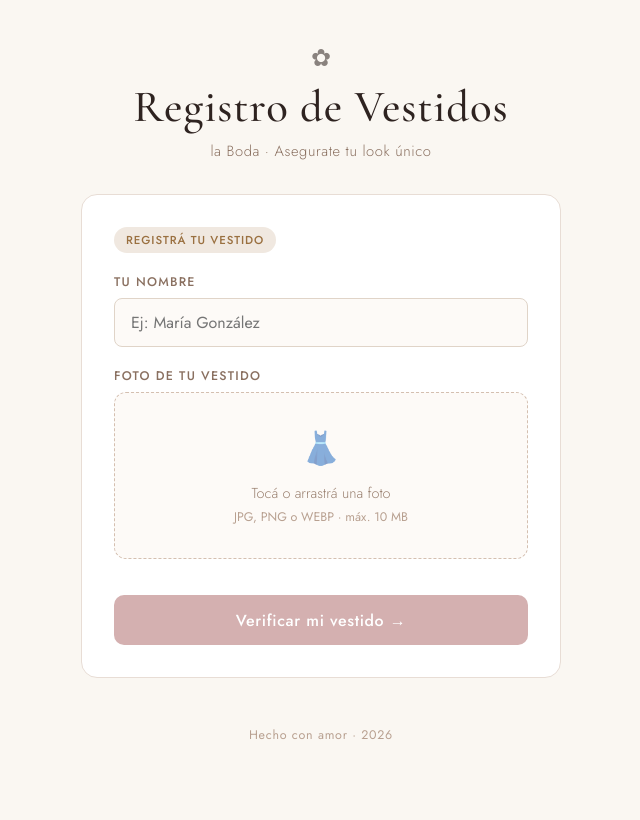
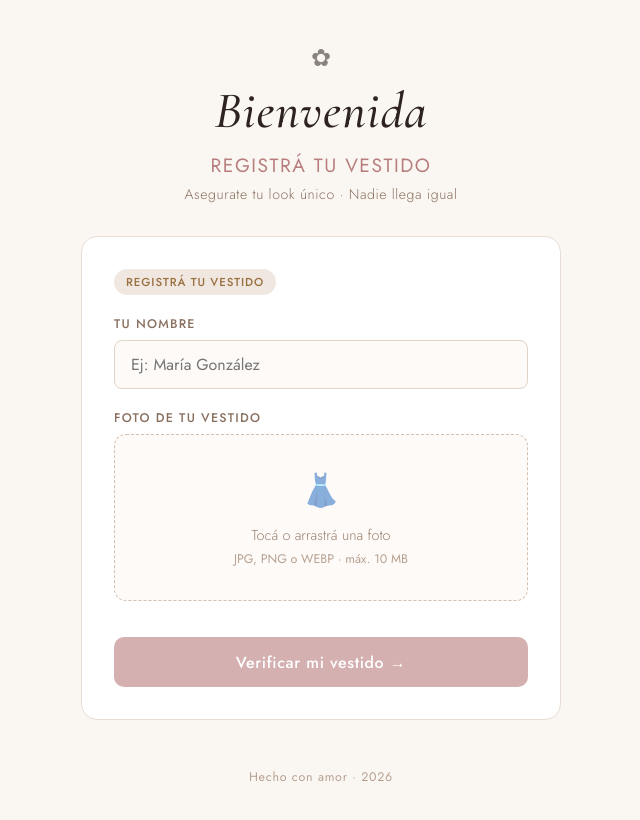
Before and after one commit to ivancane1/dress, a Next.js app: page / in a window 1280 px wide. Shown: the top 820 px of the page, without its empty margins (319-959 px from the left). Built offline with nearby package versions, Linux system fonts and the light colour scheme.

Commit message:
Cambios esteticos 1

```diff
--- a/app/page.module.css
+++ b/app/page.module.css
@@ -24,17 +24,28 @@
 }
 
 .title {
-  font-size: clamp(2rem, 6vw, 2.8rem);
+  font-size: clamp(2.2rem, 8vw, 3.2rem);
   font-weight: 500;
   color: var(--ink);
   letter-spacing: 0.02em;
   line-height: 1.1;
+  font-style: italic;
+}
+
+.tagline {
+  font-size: clamp(1rem, 3vw, 1.2rem);
+  color: var(--rose);
+  margin-top: 0.75rem;
+  font-weight: 400;
+  letter-spacing: 0.08em;
+  text-transform: uppercase;
+  font-family: 'Jost', sans-serif;
 }
 
 .subtitle {
-  font-size: 0.92rem;
+  font-size: 0.88rem;
   color: var(--muted);
-  margin-top: 0.5rem;
+  margin-top: 0.3rem;
   font-weight: 300;
   letter-spacing: 0.04em;
 }
@@ -171,6 +182,83 @@
 
 .clearBtn:hover {
   background: #fff;
+}
+
+/* ─── Expand hint ─────────────────────────────────────────────────────────── */
+
+.expandHint {
+  text-align: center;
+  font-size: 0.72rem;
+  color: var(--muted);
+  letter-spacing: 0.06em;
+  text-transform: uppercase;
+  padding: 0.4rem 0 0.1rem;
+  opacity: 0.7;
+}
+
+.clickable {
+  cursor: zoom-in;
+  transition: opacity 0.15s;
+}
+
+.clickable:hover {
+  opacity: 0.9;
+}
+
+/* ─── Lightbox ────────────────────────────────────────────────────────────── */
+
+.lightboxOverlay {
+  position: fixed;
+  inset: 0;
+  background: rgba(20, 12, 10, 0.88);
+  display: flex;
+  align-items: center;
+  justify-content: center;
+  z-index: 1000;
+  padding: 1.5rem;
+  animation: fadeIn 0.22s ease;
+}
+
+@keyframes fadeIn {
+  from { opacity: 0; }
+  to   { opacity: 1; }
+}
+
+.lightboxImg {
+  max-width: 100%;
+  max-height: 90dvh;
+  object-fit: contain;
+  border-radius: 10px;
+  animation: zoomIn 0.25s cubic-bezier(0.34, 1.56, 0.64, 1);
+  box-shadow: 0 24px 80px rgba(0, 0, 0, 0.5);
+}
+
+@keyframes zoomIn {
+  from { transform: scale(0.85); opacity: 0; }
+  to   { transform: scale(1);    opacity: 1; }
+}
+
+.lightboxClose {
+  position: fixed;
+  top: 1.25rem;
+  right: 1.25rem;
+  background: rgba(255, 255, 255, 0.15);
+  border: 0.5px solid rgba(255, 255, 255, 0.3);
+  border-radius: 50%;
+  width: 36px;
+  height: 36px;
+  display: flex;
+  align-items: center;
+  justify-content: center;
+  color: #fff;
+  font-size: 0.9rem;
+  cursor: pointer;
+  transition: background 0.15s;
+  z-index: 1001;
+}
+
+.lightboxClose:hover {
+  background: rgba(255, 255, 255, 0.28);
 }
 
 /* ─── Buttons ─────────────────────────────────────────────────────────────── */
--- a/app/page.tsx
+++ b/app/page.tsx
@@ -47,16 +47,27 @@ export default function Home() {
   const [isDragging, setIsDragging] = useState(false);
   const [conflict, setConflict] = useState<ConflictInfo | null>(null);
   const [registeredUrl, setRegisteredUrl] = useState<string | null>(null);
-  const [weddingLabel, setWeddingLabel] = useState("la Boda");
+  const [coupleNames, setCoupleNames] = useState<string | null>(null);
+  const [lightboxSrc, setLightboxSrc] = useState<string | null>(null);
   const fileRef = useRef<HTMLInputElement>(null);
 
   useEffect(() => {
     const wid = getWeddingId();
     if (wid !== "default") {
-      // Capitalizar y formatear el slug como nombre
-      const label = wid.replace(/-/g, " & ").replace(/\b\w/g, (c) => c.toUpperCase());
-      setWeddingLabel(`la Boda de ${label}`);
+      // "sofi-nico" → "Sofi & Nico"
+      const names = wid
+        .split("-")
+        .map((w) => w.charAt(0).toUpperCase() + w.slice(1))
+        .join(" & ");
+      setCoupleNames(names);
     }
+  }, []);
+
+  // Cerrar lightbox con Escape
+  useEffect(() => {
+    const onKey = (e: KeyboardEvent) => { if (e.key === "Escape") setLightboxSrc(null); };
+    window.addEventListener("keydown", onKey);
+    return () => window.removeEventListener("keydown", onKey);
   }, []);
 
   const handleFile = (f: File) => {
@@ -120,11 +131,27 @@ export default function Home() {
       {/* ── Header ── */}
       <header className={styles.header}>
         <div className={styles.ornamentTop}>✿</div>
-        <h1 className={styles.title}>
-          Registro de Vestidos
-        </h1>
-        <p className={styles.subtitle}>{weddingLabel} · Asegurate tu look único</p>
+        {coupleNames ? (
+          <h1 className={styles.title}>{coupleNames}</h1>
+        ) : (
+          <h1 className={styles.title}>Bienvenida</h1>
+        )}
+        <p className={styles.tagline}>Registrá tu vestido</p>
+        <p className={styles.subtitle}>Asegurate tu look único · Nadie llega igual</p>
       </header>
+
+      {/* ── Lightbox ── */}
+      {lightboxSrc && (
+        <div className={styles.lightboxOverlay} onClick={() => setLightboxSrc(null)}>
+          <button className={styles.lightboxClose} onClick={() => setLightboxSrc(null)}>✕</button>
+          <img
+            src={lightboxSrc}
+            alt="Vestido ampliado"
+            className={styles.lightboxImg}
+            onClick={(e) => e.stopPropagation()}
+          />
+        </div>
+      )}
 
       {/* ── Form step ── */}
       {step === "form" && (
@@ -165,9 +192,9 @@ export default function Home() {
               </div>
             ) : (
               <div className={styles.previewWrap}>
-                {/* eslint-disable-next-line @next/next/no-img-element */}
-                <img src={preview} alt="Vista previa" className={styles.previewImg} />
+                <img src={preview} alt="Vista previa" className={`${styles.previewImg} ${styles.clickable}`} onClick={() => setLightboxSrc(preview)} title="Clic para ampliar" />
                 <button className={styles.clearBtn} onClick={clearFile} aria-label="Quitar foto">✕</button>
+                <div className={styles.expandHint}>toca para ampliar</div>
               </div>
             )}
             <input
@@ -215,8 +242,8 @@ export default function Home() {
             </p>
             {registeredUrl && (
               <div className={styles.registeredImgWrap}>
-                {/* eslint-disable-next-line @next/next/no-img-element */}
-                <img src={registeredUrl} alt="Tu vestido registrado" className={styles.registeredImg} />
+                <img src={registeredUrl} alt="Tu vestido registrado" className={`${styles.registeredImg} ${styles.clickable}`} onClick={() => setLightboxSrc(registeredUrl)} title="Clic para ampliar" />
+                <div className={styles.expandHint}>toca para ampliar</div>
               </div>
             )}
             <button className={`${styles.btn} ${styles.btnGhost}`} onClick={reset}>
@@ -237,14 +264,12 @@ export default function Home() {
             <div className={styles.conflictGrid}>
               <div className={styles.conflictImgBox}>
                 {preview && (
-                  // eslint-disable-next-line @next/next/no-img-element
-                  <img src={preview} alt="Tu vestido" className={styles.conflictImg} />
+                  <img src={preview} alt="Tu vestido" className={`${styles.conflictImg} ${styles.clickable}`} onClick={() => setLightboxSrc(preview)} title="Clic para ampliar" />
                 )}
                 <span className={styles.conflictLabel}>Tu vestido</span>
               </div>
               <div className={styles.conflictImgBox}>
-                {/* eslint-disable-next-line @next/next/no-img-element */}
-                <img src={conflict.imageUrl} alt="Vestido ya registrado" className={styles.conflictImg} />
+                <img src={conflict.imageUrl} alt="Vestido ya registrado" className={`${styles.conflictImg} ${styles.clickable}`} onClick={() => setLightboxSrc(conflict.imageUrl)} title="Clic para ampliar" />
                 <span className={styles.conflictLabel}>{conflict.guestName}</span>
               </div>
             </div>
```
